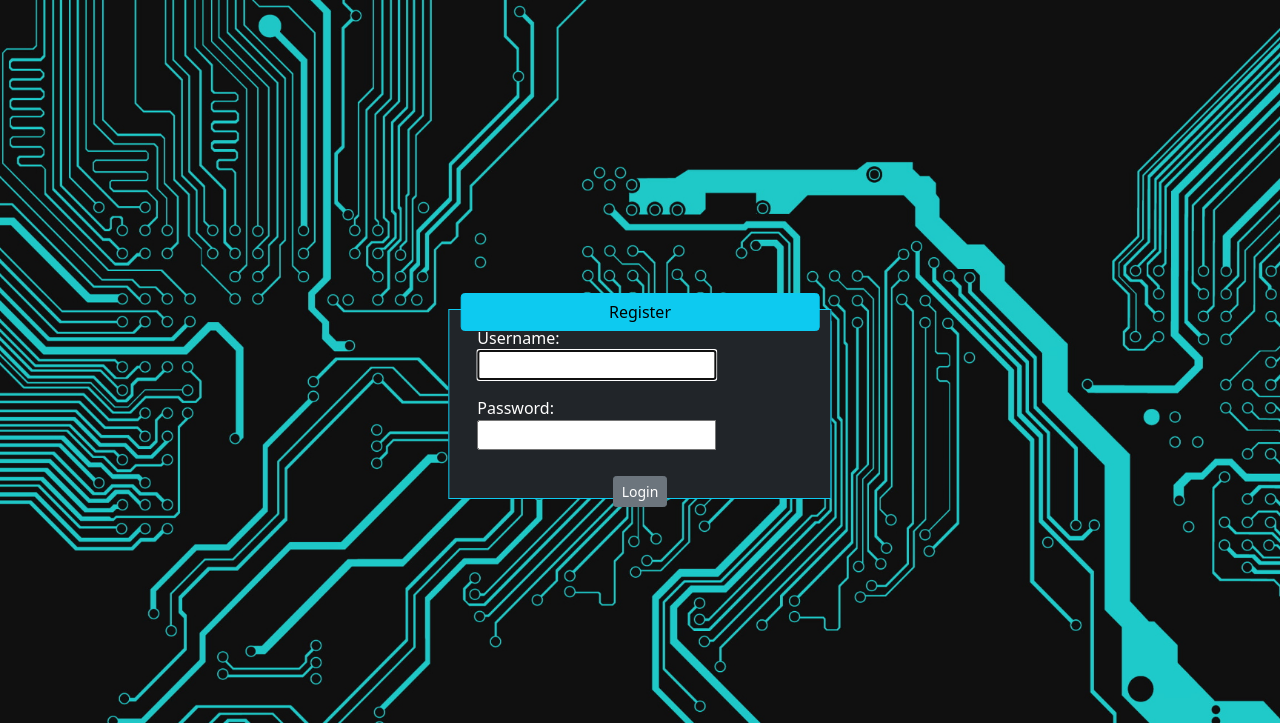
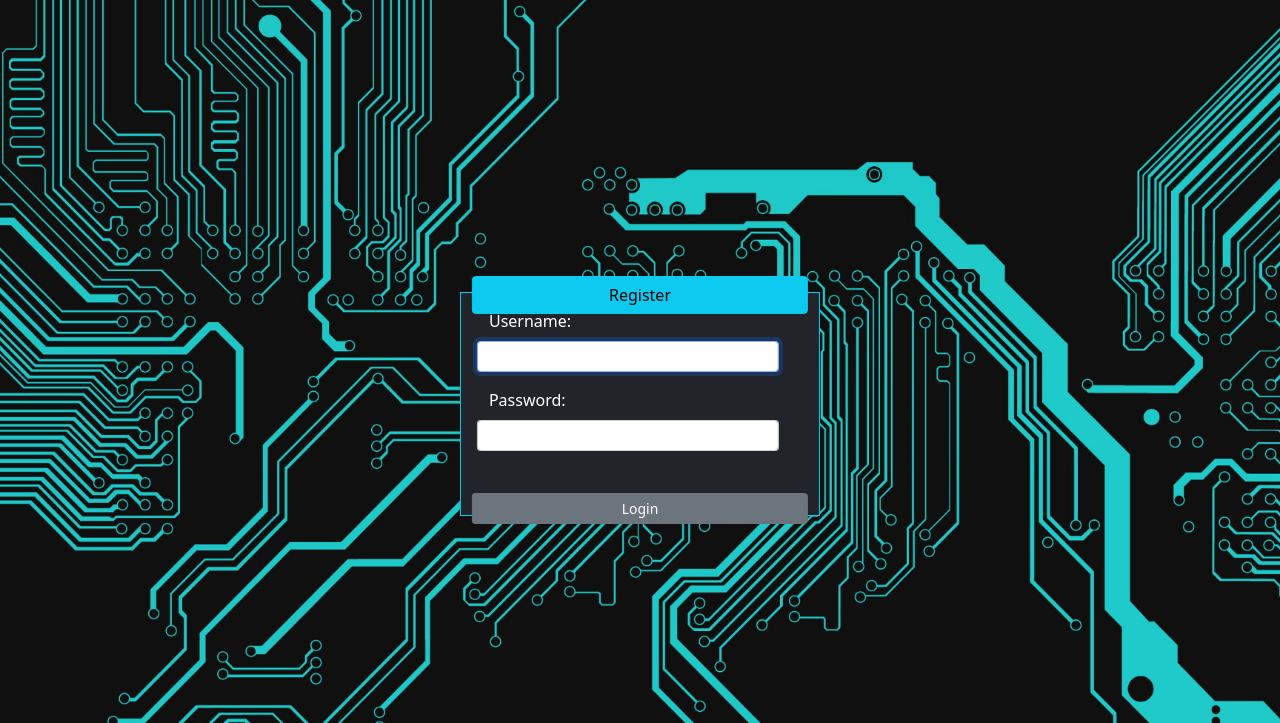
Before and after one commit to Chana023/django-project-2, a Django app: a page that uses scrumapp/templates/scrumapp/login.html in a window 1280 px wide. Shown: the top 723 px of the page. Run offline with Django 4.2, Linux system fonts and the light colour scheme.

Commit message:
Added styling to user form and task form

```diff
--- a/scrumapp/templates/scrumapp/Task_detail.html
+++ b/scrumapp/templates/scrumapp/Task_detail.html
@@ -1,7 +1,7 @@
 {% extends 'scrumapp/index.html' %}
 
 {% block content %}
-<div class="row gy-5 text-center p-3 mb-2 bg-primary text-white">
+<div class="row gy-5 text-center p-3 mb-2 bg-info text-white">
     <div class="col-10">
         <h1>{{task.name}}</h1>
     </div>
--- a/scrumapp/templates/scrumapp/Task_form.html
+++ b/scrumapp/templates/scrumapp/Task_form.html
@@ -2,12 +2,16 @@
 
 {% block content %}
 <h2>Create new task</h2>
+<div class="position-absolute top-50 start-50 translate-middle">
+  <div class="row p-3 mb-2 bg-dark text-white border border-info">
     <form action="" method="post">
       {% csrf_token %}
       <table>
       {{ form.as_table }}
       </table>
-    <input type="submit" value="Submit">
+      <input type="submit" value="Submit" class="position-absolute bottom-140 start-50 translate-middle-x btn btn-info btn-sm text-white">
     </form>
+  </div>
+</div>
 
 {% endblock %}
--- a/scrumapp/templates/scrumapp/User_Story_detail.html
+++ b/scrumapp/templates/scrumapp/User_Story_detail.html
@@ -2,7 +2,7 @@
 
 {% block content %}
 
-<div class="row gy-5 text-center p-3 mb-2 bg-primary text-white">
+<div class="row gy-5 text-center p-3 mb-2 bg-info text-white">
     <div class="col-10">
         <h1>{{user_story.name}}</h1>
     </div>
--- a/scrumapp/templates/scrumapp/User_Story_form.html
+++ b/scrumapp/templates/scrumapp/User_Story_form.html
@@ -1,11 +1,15 @@
 {% extends 'scrumapp/index.html' %}
 
 {% block content %}
+<div class="position-absolute top-50 start-50 translate-middle">
+  <div class="row p-3 mb-2 bg-dark text-white border border-info">
     <form action="" method="post">
       {% csrf_token %}
       <table>
       {{ form.as_table }}
       </table>
-    <input type="submit" value="Submit">
+      <input type="submit" value="Submit" class="position-absolute bottom-140 start-50 translate-middle-x btn btn-info btn-sm text-white">
     </form>
+  </div>
+</div>
 {% endblock %}
--- a/scrumapp/templates/scrumapp/User_Story_list.html
+++ b/scrumapp/templates/scrumapp/User_Story_list.html
@@ -8,7 +8,7 @@
     <h2>User Story List</h2>
   </div>
   <div class="col-2">
-    <a href="User_Story/create" class="btn btn-success btn-sm">Add User Story</a>
+    <a href="User_Story/create" class="btn btn-info btn-sm text-white">Add User Story</a>
   </div>
 
   {% if user_story_list %}
--- a/scrumapp/templates/scrumapp/login.html
+++ b/scrumapp/templates/scrumapp/login.html
@@ -13,9 +13,19 @@
             <form method="POST">
 
             {% csrf_token %}
-            {{ form.as_p }}
+            <div class="mb-3 row">
+                <label for="id_username" class="form-label col-sm-3">Username:</label>
+                <input type="text" name="username" autofocus="" autocapitalize="none" autocomplete="username" maxlength="150" required="" id="id_username" class="form-control form-control-sm col-sm-2">
+            </div>
 
-            <input type="submit" name="sumbit" value="Login" class="position-absolute bottom-0 start-50 translate-middle-x btn btn-secondary btn-sm">
+            <div class="mb-3 row">
+                <label for="id_password" class="form-label col-sm-3">Password:</label>
+                <input type="password" name="password" autocomplete="current-password" required="" id="id_password" class="form-control form-control-sm col-sm-2">
+            </div>
+
+            <div class="mb-3 row">
+                <input type="submit" name="sumbit" value="Login" class="position-absolute bottom-0 start-50 translate-middle-x btn btn-secondary btn-sm">
+            </div>
             </form>
                 </div>
             </div>
```
Lines whose indentation alone changed are shown as unchanged.
